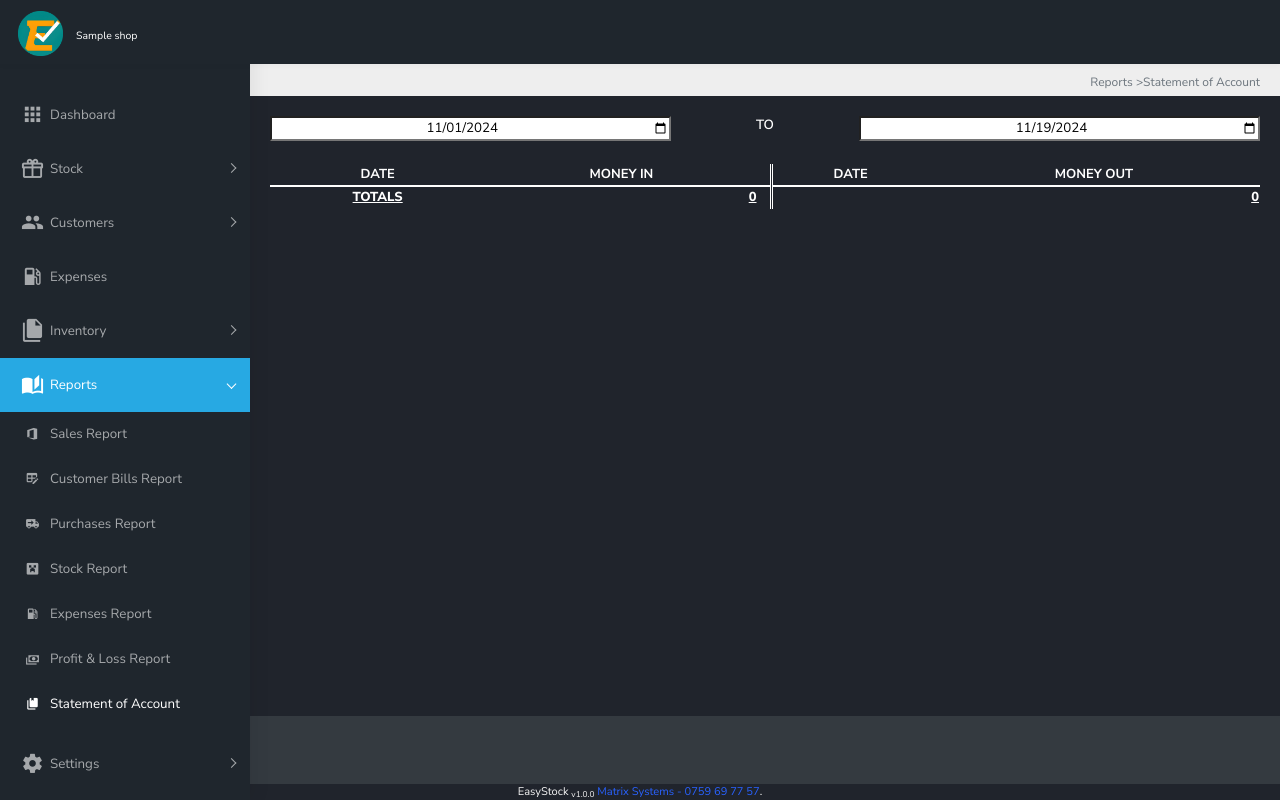
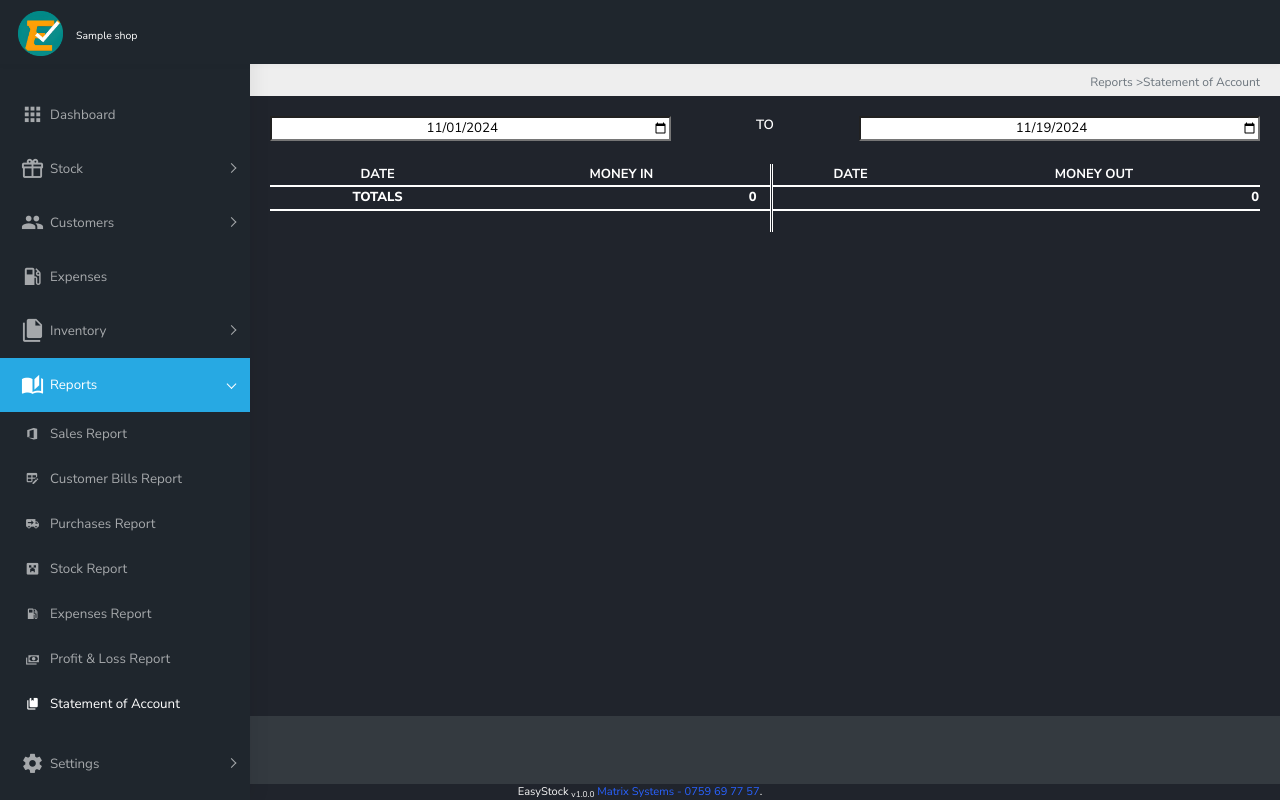
Before and after one commit to dennis-mutethia/easy-stock, a Flask app: page /statement-of-account in a window 1280 px wide. Run offline with Flask 3, Linux system fonts and the light colour scheme; a user stored in the database is signed in; a database or web service that is not in the repository returns one stand-in record (values such as "Sample title"); data that the repository does not hold is empty; some libraries are stand-ins or nearby versions.

Commit message:
Update statement-of-account.html

```diff
--- a/templates/reports/statement-of-account.html
+++ b/templates/reports/statement-of-account.html
@@ -59,12 +59,30 @@
             {% endfor %}
         </tbody>
         <tfoot>
-            <tr style="border-top: 2px solid white;">
-                <th class="text-center" colspan="2"><b><u>TOTALS</u></b></th>
-                <th class="text-right"><b><u>{{ helper.format_number_with_commas(ns.total_sales) }}</u></b></th>
+            <tr style="border-top: 2px solid white; border-bottom: 2px solid white;">
+                <th class="text-center" colspan="2"><b>TOTALS</b></th>
+                <th class="text-right"><b>{{ helper.format_number_with_commas(ns.total_sales) }}</b></th>
                 <th></th>
-                <th class="text-right" colspan="3" style="border-left: double"><b><u>{{ helper.format_number_with_commas(ns.total_purchases+ns.total_expenses) }}</u></b></th>
-          </tr>
+                <th class="text-right" colspan="3" style="border-left: double"><b>{{ helper.format_number_with_commas(ns.total_purchases+ns.total_expenses) }}</b></th>
+            </tr>
+            <tr>
+                <th class="text-right" colspan="3"></th>
+                <th><br /></th>
+                <th class="text-right" colspan="3" style="border-left: double"></th>
+            </tr>
+            {% if ns.total_sales > (ns.total_purchases+ns.total_expenses) %}
+            <tr>
+                <th class="text-right text-success" colspan="3"><b>+{{ helper.format_number_with_commas(ns.total_sales-(ns.total_purchases+ns.total_expenses)) }}</b></th>
+                <th></th>
+                <th class="text-right" colspan="3" style="border-left: double"></th>
+            </tr>
+            {% elif ns.total_sales < (ns.total_purchases+ns.total_expenses) %}
+            <tr>
+                <th class="text-right" colspan="3"></th>
+                <th></th>
+                <th class="text-right text-danger" colspan="3" style="border-left: double"><b>-{{ helper.format_number_with_commas(ns.total_purchases+ns.total_expenses-ns.total_sales) }}</b></th>
+            </tr>
+            {% endif %}
         </tfoot>
     </table><br />
 </div>
```
